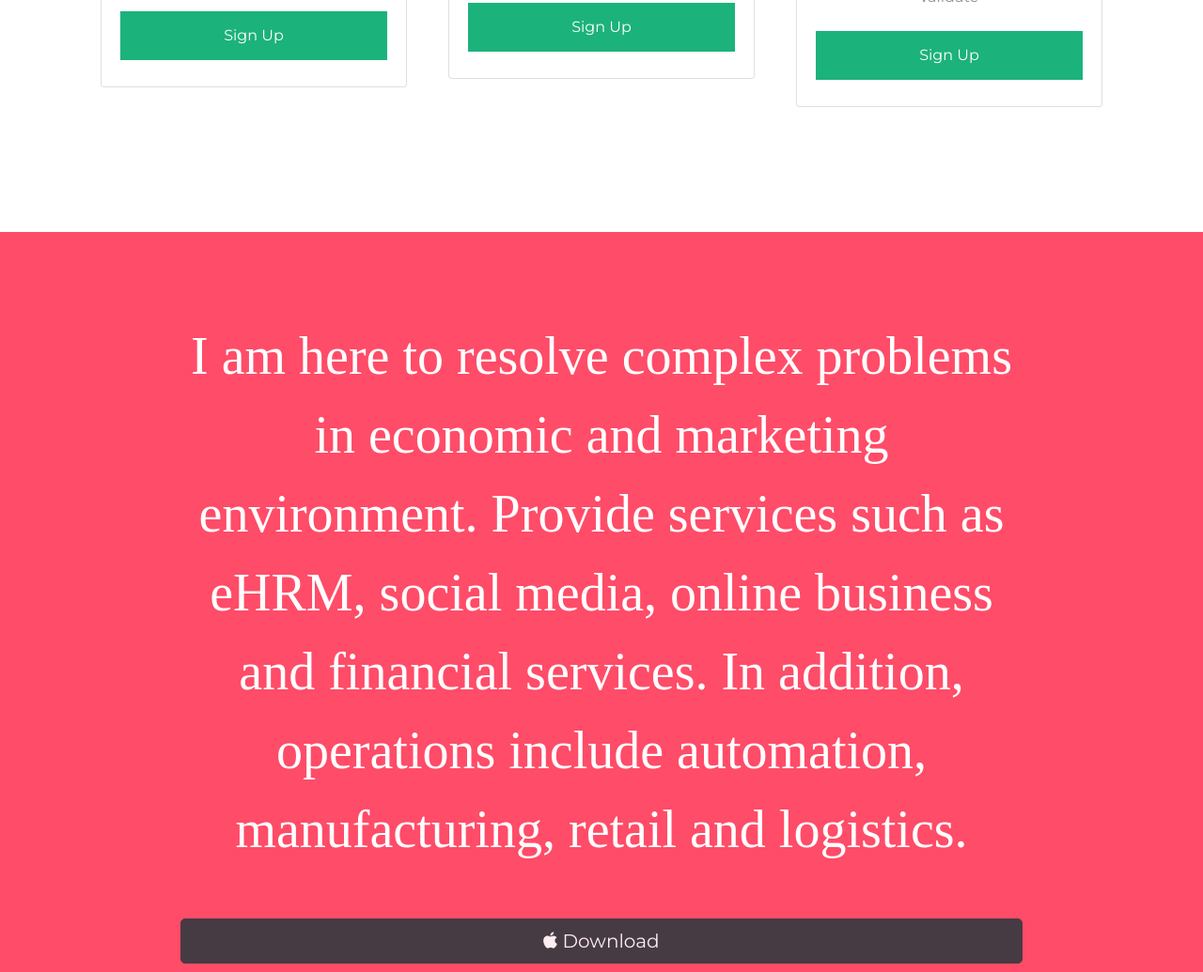
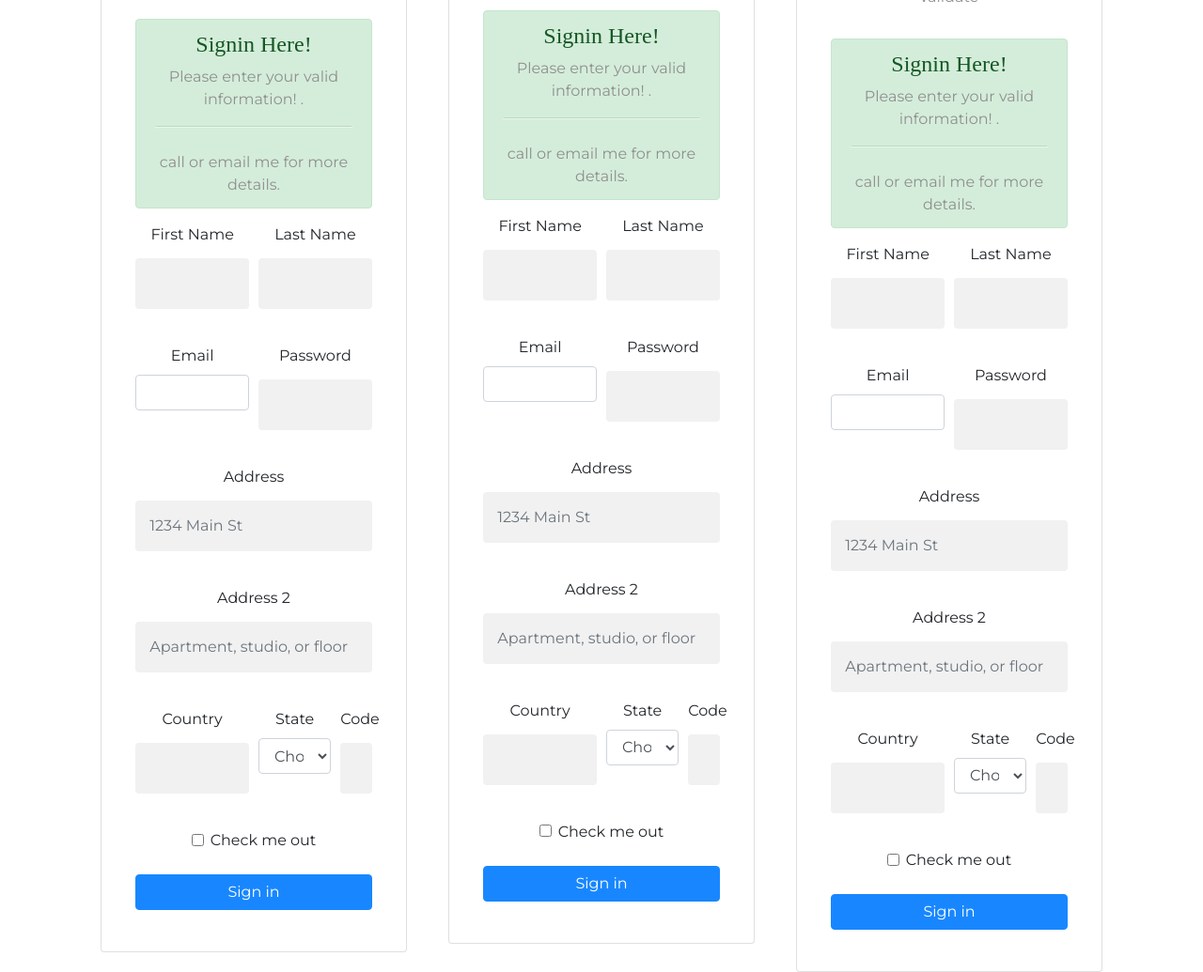
Before and after one commit to pshakhane/shaky-web, a plain HTML site: page index.html in a window 1280 px wide. Shown: the part 5134-6169 px from the top of the page at 94% size. Drawn offline with nearby package versions, Linux system fonts and the light colour scheme.

Commit message:
Update index.html

```diff
--- a/index.html
+++ b/index.html
@@ -175,36 +175,77 @@ Highly motivated and analytical with a versatility honed through previously achi
             <p>Identifying key stakeholders</p>
             <p>Planning and monitoring</p>
             <!-- Button to open the modal -->
-<button onclick="document.getElementById('id01').style.display='block'">Sign Up</button>
+
 
 <!-- The Modal (contains the Sign Up form) -->
-<div id="id01" class="modal">
-  <span onclick="document.getElementById('id01').style.display='none'" class="close" title="Close Modal">RHPH.docx</span>
-  <form class="modal-content" action="/action_page.php">
 <div class="container">
-      <h1>Sign Up</h1>
-      <p>Please fill in this form to create an account.</p>
+  <div class="alert alert-success" role="alert">
+  <h4 class="alert-heading">Signin Here!</h4>
+  <p>Please enter your valid information! .</p>
   <hr>
-      <label for="email"><b>Email</b></label>
-      <input type="text" placeholder="Enter Email" name="email" required>
+  <p class="mb-0">call or email me for more details.</p>
+</div>
+  <form>
+  <div class="form-row">
+    <div class="form-group col-md-6">
+      <label for="inputfname">First Name</label>
+      <input type="text" class="form-control" id="inputfname">
+    </div>
+    <div class="form-group col-md-6">
+      <label for="inputlname4">Last Name</label>
+      <input type="text" class="form-control" id="inputlname">
+    </div>
+    <div class="form-group col-md-6">
+      <label for="inputEmail4">Email</label>
+      <input type="email" class="form-control" id="inputEmail4">
+    </div>
+    <div class="form-group col-md-6">
+      <label for="inputPassword4">Password</label>
+      <input type="password" class="form-control" id="inputPassword4">
+    </div>
 
-      <label for="psw"><b>Password</b></label>
-      <input type="password" placeholder="Enter Password" name="psw" required>
-
-      <label for="psw-repeat"><b>Repeat Password</b></label>
-      <input type="password" placeholder="Repeat Password" name="psw-repeat" required>
-
-      <label>
-        <input type="checkbox" checked="checked" name="remember" style="margin-bottom:15px"> Remember me
-      </label>
-
-      <p>By creating an account you agree to our <a href="#" style="color:dodgerblue">Terms & Privacy</a>.</p>
-
-      <div class="clearfix">
-        <button type="button" onclick="document.getElementById('id01').style.display='none'" class="cancelbtn">Cancel</button>
-        <button type="submit" class="signup">Sign Up</button>
+  </div>
+  <div class="form-group">
+    <label for="inputAddress">Address</label>
+    <input type="text" class="form-control" id="inputAddress" placeholder="1234 Main St">
+  </div>
+  <div class="form-group">
+    <label for="inputAddress2">Address 2</label>
+    <input type="text" class="form-control" id="inputAddress2" placeholder="Apartment, studio, or floor">
+  </div>
+  <div class="form-row">
+    <div class="form-group col-md-6">
+      <label for="inputCountry">Country</label>
+      <input type="text" class="form-control" id="inputCountry">
+    </div>
+    <div class="form-group col-md-4">
+      <label for="inputState">State</label>
+      <select id="inputState" class="form-control">
+        <option selected>Choose...</option>
+        <option>NSW</option>
+        <option>VIC</option>
+        <option>QLD</option>
+        <option>SA</option>
+        <option>WA</option>
+        <option>TAS</option>
+        <option>NT</option>
+        <option>ACT</option>
+      </select>
+    </div>
+    <div class="form-group col-md-2">
+      <label for="inputZip">Code</label>
+      <input type="text" class="form-control" id="inputZip">
     </div>
   </div>
+  <div class="form-group">
+    <div class="form-check">
+      <input class="form-check-input" type="checkbox" id="gridCheck">
+      <label class="form-check-label" for="gridCheck">
+        Check me out
+      </label>
+    </div>
+  </div>
+  <button type="submit" class="btn btn-primary">Sign in</button>
 </form>
 </div>
           </div>
@@ -222,36 +263,77 @@ Highly motivated and analytical with a versatility honed through previously achi
             <p>Measure solution performance</p>
             <p>Recommend actions to increase value</p>
             <!-- Button to open the modal -->
-<button onclick="document.getElementById('id01').style.display='block'">Sign Up</button>
+
 
 <!-- The Modal (contains the Sign Up form) -->
-<div id="id01" class="modal">
-  <span onclick="document.getElementById('id01').style.display='none'" class="close" title="Close Modal">RHPH.docx</span>
-  <form class="modal-content" action="/action_page.php">
 <div class="container">
-      <h1>Sign Up</h1>
-      <p>Please fill in this form to create an account.</p>
+  <div class="alert alert-success" role="alert">
+  <h4 class="alert-heading">Signin Here!</h4>
+  <p>Please enter your valid information! .</p>
   <hr>
-      <label for="email"><b>Email</b></label>
-      <input type="text" placeholder="Enter Email" name="email" required>
+  <p class="mb-0">call or email me for more details.</p>
+</div>
+  <form>
+  <div class="form-row">
+    <div class="form-group col-md-6">
+      <label for="inputfname">First Name</label>
+      <input type="text" class="form-control" id="inputfname">
+    </div>
+    <div class="form-group col-md-6">
+      <label for="inputlname4">Last Name</label>
+      <input type="text" class="form-control" id="inputlname">
+    </div>
+    <div class="form-group col-md-6">
+      <label for="inputEmail4">Email</label>
+      <input type="email" class="form-control" id="inputEmail4">
+    </div>
+    <div class="form-group col-md-6">
+      <label for="inputPassword4">Password</label>
+      <input type="password" class="form-control" id="inputPassword4">
+    </div>
 
-      <label for="psw"><b>Password</b></label>
-      <input type="password" placeholder="Enter Password" name="psw" required>
-
-      <label for="psw-repeat"><b>Repeat Password</b></label>
-      <input type="password" placeholder="Repeat Password" name="psw-repeat" required>
-
-      <label>
-        <input type="checkbox" checked="checked" name="remember" style="margin-bottom:15px"> Remember me
-      </label>
-
-      <p>By creating an account you agree to our <a href="#" style="color:dodgerblue">Terms & Privacy</a>.</p>
-
-      <div class="clearfix">
-        <button type="button" onclick="document.getElementById('id01').style.display='none'" class="cancelbtn">Cancel</button>
-        <button type="submit" class="signup">Sign Up</button>
+  </div>
+  <div class="form-group">
+    <label for="inputAddress">Address</label>
+    <input type="text" class="form-control" id="inputAddress" placeholder="1234 Main St">
+  </div>
+  <div class="form-group">
+    <label for="inputAddress2">Address 2</label>
+    <input type="text" class="form-control" id="inputAddress2" placeholder="Apartment, studio, or floor">
+  </div>
+  <div class="form-row">
+    <div class="form-group col-md-6">
+      <label for="inputCountry">Country</label>
+      <input type="text" class="form-control" id="inputCountry">
+    </div>
+    <div class="form-group col-md-4">
+      <label for="inputState">State</label>
+      <select id="inputState" class="form-control">
+        <option selected>Choose...</option>
+        <option>NSW</option>
+        <option>VIC</option>
+        <option>QLD</option>
+        <option>SA</option>
+        <option>WA</option>
+        <option>TAS</option>
+        <option>NT</option>
+        <option>ACT</option>
+      </select>
+    </div>
+    <div class="form-group col-md-2">
+      <label for="inputZip">Code</label>
+      <input type="text" class="form-control" id="inputZip">
     </div>
   </div>
+  <div class="form-group">
+    <div class="form-check">
+      <input class="form-check-input" type="checkbox" id="gridCheck">
+      <label class="form-check-label" for="gridCheck">
+        Check me out
+      </label>
+    </div>
+  </div>
+  <button type="submit" class="btn btn-primary">Sign in</button>
 </form>
 </div>
           </div>
@@ -270,36 +352,77 @@ Highly motivated and analytical with a versatility honed through previously achi
             <p>Assess solution limitation and validate</p>
             <p>Assess enterprise limition and validate</p>
             <!-- Button to open the modal -->
-<button onclick="document.getElementById('id01').style.display='block'">Sign Up</button>
+
 
 <!-- The Modal (contains the Sign Up form) -->
-<div id="id01" class="modal">
-  <span onclick="document.getElementById('id01').style.display='none'" class="close" title="Close Modal">RHPH.docx</span>
-  <form class="modal-content" action="/action_page.php">
 <div class="container">
-      <h1>Sign Up</h1>
-      <p>Please fill in this form to create an account.</p>
+  <div class="alert alert-success" role="alert">
+  <h4 class="alert-heading">Signin Here!</h4>
+  <p>Please enter your valid information! .</p>
   <hr>
-      <label for="email"><b>Email</b></label>
-      <input type="text" placeholder="Enter Email" name="email" required>
+  <p class="mb-0">call or email me for more details.</p>
+</div>
+  <form>
+  <div class="form-row">
+    <div class="form-group col-md-6">
+      <label for="inputfname">First Name</label>
+      <input type="text" class="form-control" id="inputfname">
+    </div>
+    <div class="form-group col-md-6">
+      <label for="inputlname4">Last Name</label>
+      <input type="text" class="form-control" id="inputlname">
+    </div>
+    <div class="form-group col-md-6">
+      <label for="inputEmail4">Email</label>
+      <input type="email" class="form-control" id="inputEmail4">
+    </div>
+    <div class="form-group col-md-6">
+      <label for="inputPassword4">Password</label>
+      <input type="password" class="form-control" id="inputPassword4">
+    </div>
 
-      <label for="psw"><b>Password</b></label>
-      <input type="password" placeholder="Enter Password" name="psw" required>
-
-      <label for="psw-repeat"><b>Repeat Password</b></label>
-      <input type="password" placeholder="Repeat Password" name="psw-repeat" required>
-
-      <label>
-        <input type="checkbox" checked="checked" name="remember" style="margin-bottom:15px"> Remember me
-      </label>
-
-      <p>By creating an account you agree to our <a href="#" style="color:dodgerblue">Terms & Privacy</a>.</p>
-
-      <div class="clearfix">
-        <button type="button" onclick="document.getElementById('id01').style.display='none'" class="cancelbtn">Cancel</button>
-        <button type="submit" class="signup">Sign Up</button>
+  </div>
+  <div class="form-group">
+    <label for="inputAddress">Address</label>
+    <input type="text" class="form-control" id="inputAddress" placeholder="1234 Main St">
+  </div>
+  <div class="form-group">
+    <label for="inputAddress2">Address 2</label>
+    <input type="text" class="form-control" id="inputAddress2" placeholder="Apartment, studio, or floor">
+  </div>
+  <div class="form-row">
+    <div class="form-group col-md-6">
+      <label for="inputCountry">Country</label>
+      <input type="text" class="form-control" id="inputCountry">
+    </div>
+    <div class="form-group col-md-4">
+      <label for="inputState">State</label>
+      <select id="inputState" class="form-control">
+        <option selected>Choose...</option>
+        <option>NSW</option>
+        <option>VIC</option>
+        <option>QLD</option>
+        <option>SA</option>
+        <option>WA</option>
+        <option>TAS</option>
+        <option>NT</option>
+        <option>ACT</option>
+      </select>
+    </div>
+    <div class="form-group col-md-2">
+      <label for="inputZip">Code</label>
+      <input type="text" class="form-control" id="inputZip">
     </div>
   </div>
+  <div class="form-group">
+    <div class="form-check">
+      <input class="form-check-input" type="checkbox" id="gridCheck">
+      <label class="form-check-label" for="gridCheck">
+        Check me out
+      </label>
+    </div>
+  </div>
+  <button type="submit" class="btn btn-primary">Sign in</button>
 </form>
 </div>
 
```
Lines whose indentation alone changed are shown as unchanged.
